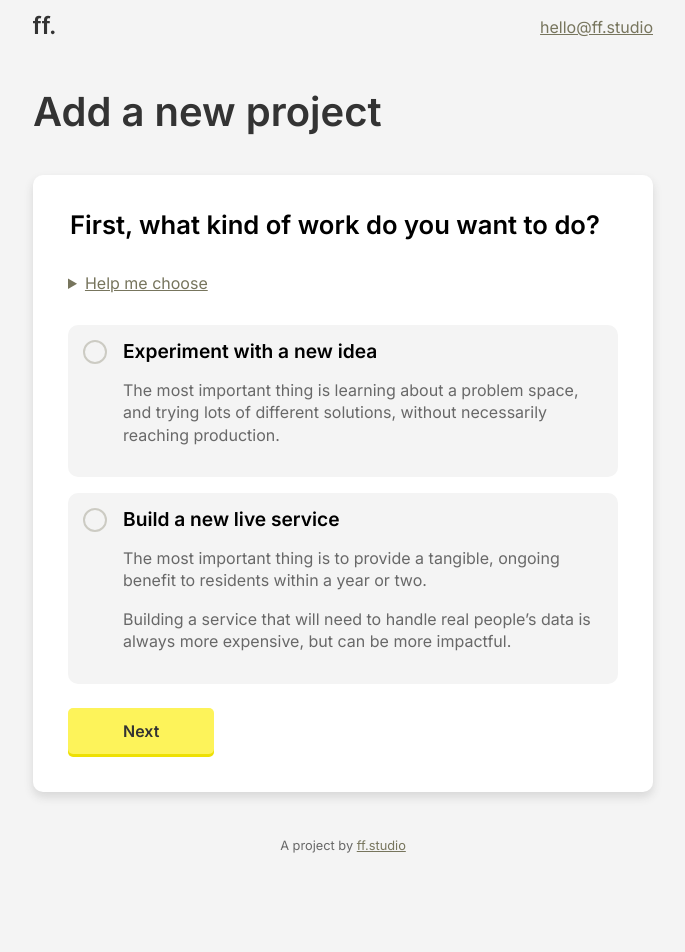
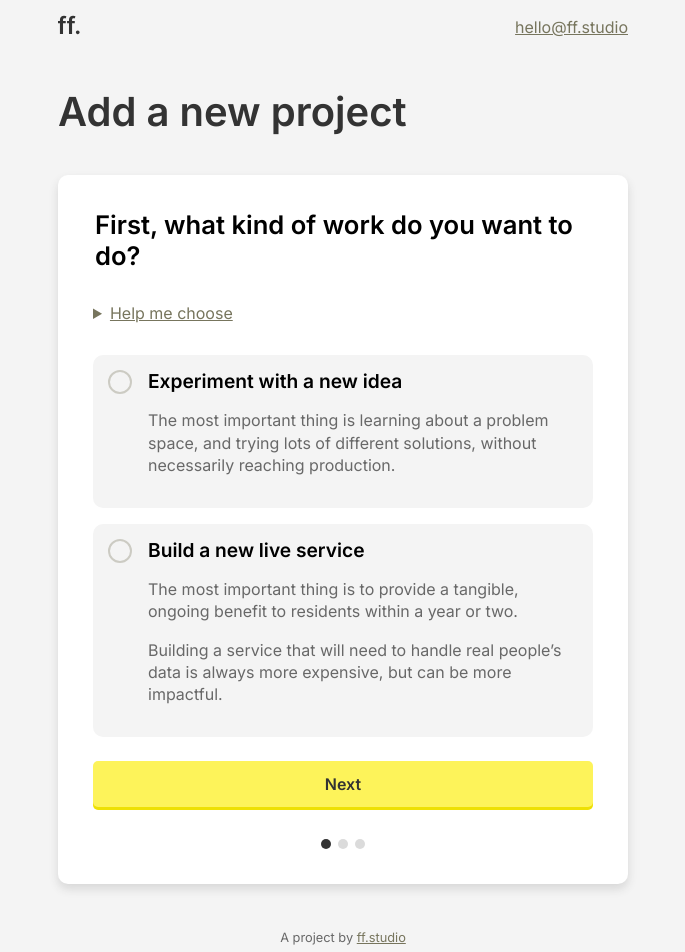
Before and after one commit to jhackett1/ff-cost-calculator, a React (Create React App) app: page /project/new in a window 1280 px wide. Shown: the top 952 px of the page, without its empty margins (297-982 px from the left). Before the commit the page ends 900 px from the top, so only its background shows below. Built offline with nearby package versions, Linux system fonts and the light colour scheme.

Commit message:
add dots and other style improvements

```diff
--- a/src/components/Button.module.scss
+++ b/src/components/Button.module.scss
@@ -38,11 +38,11 @@
     box-shadow: none;
   }
 
-  @media screen and (min-width: 700px) {
-    width: max-content;
-    display: flex;
-    padding: 12px 55px;
-  }
+  // @media screen and (min-width: 700px) {
+  //   width: max-content;
+  //   display: flex;
+  //   padding: 12px 55px;
+  // }
 }
 
 .primaryButton {
--- /dev/null
+++ b/src/components/Dots.module.scss
@@ -0,0 +1,21 @@
+@import "../styles/_base";
+
+.dots {
+  display: flex;
+  flex-direction: row;
+  justify-content: center;
+  align-items: center;
+  gap: 7px;
+  margin-top: 2rem;
+
+  div {
+    width: 10px;
+    height: 10px;
+    border-radius: 100px;
+    background: darken($bg, 10);
+  }
+}
+
+div.filledDot {
+  background: $text;
+}
--- /dev/null
+++ b/src/components/Dots.tsx
@@ -0,0 +1,20 @@
+import s from "./Dots.module.scss"
+
+interface Props {
+  filled: number
+  unfilled: number
+}
+
+const Dots = ({ filled, unfilled }: Props): React.ReactElement => (
+  <div className={s.dots} title={`Step ${filled} of ${unfilled + filled}`}>
+    {[...Array(filled)].map(dot => (
+      <div className={s.filledDot}></div>
+    ))}
+
+    {[...Array(unfilled)].map(dot => (
+      <div></div>
+    ))}
+  </div>
+)
+
+export default Dots
--- a/src/components/Panel.module.scss
+++ b/src/components/Panel.module.scss
@@ -11,6 +11,19 @@
 
   *:first-child {
     margin-top: 0;
+  }
+
+  animation: fadeIn 0.3s ease-out;
+}
+
+@keyframes fadeIn {
+  from {
+    opacity: 0;
+    transform: translateY(3px);
+  }
+  to {
+    opacity: 1;
+    transform: translateY(0px);
   }
 }
 
--- a/src/components/TextField.module.scss
+++ b/src/components/TextField.module.scss
@@ -24,7 +24,7 @@
   @include bodyTextM;
   padding: 10px;
   border-radius: 5px;
-  border: 2px solid $grey2;
+  border: 2px solid $grey3;
   margin-top: 0.5rem;
   width: 100%;
 
@@ -34,7 +34,7 @@
 
   &:focus {
     outline: none;
-    border-color: $text;
-    box-shadow: 0px 0px 0px 3px $focus;
+    border-color: $focus;
+    box-shadow: 0px 0px 0px 1px $focus;
   }
 }
--- a/src/pages/programme.tsx
+++ b/src/pages/programme.tsx
@@ -10,7 +10,28 @@ const ProgrammePage = () => (
 
       <p>Would you like to add another project?</p>
       <Button href="/results">No, get my estimate</Button>
-      <Button href="/project/new" secondary>
+      <Button
+        href="/project/new"
+        secondary
+        icon={
+          <svg width="13" height="14" viewBox="0 0 13 14" fill="none">
+            <path
+              d="M1 7.24268L12 7.24268"
+              stroke="#333333"
+              strokeWidth="2"
+              strokeLinecap="round"
+              strokeLinejoin="round"
+            />
+            <path
+              d="M6.5 1.74268L6.5 12.7427"
+              stroke="#333333"
+              strokeWidth="2"
+              strokeLinecap="round"
+              strokeLinejoin="round"
+            />
+          </svg>
+        }
+      >
         Yes, add another
       </Button>
     </Panel>
--- a/src/pages/projectDelivery.tsx
+++ b/src/pages/projectDelivery.tsx
@@ -2,6 +2,7 @@ import { Form, Formik } from "formik"
 import { useEffect } from "react"
 import { useNavigate } from "react-router-dom"
 import Button from "../components/Button"
+import Dots from "../components/Dots"
 import Panel from "../components/Panel"
 import RadioPanelField from "../components/RadioPanelField"
 import Layout from "../components/_Layout"
@@ -72,6 +73,8 @@ const ProjectDeliveryPage = () => {
             <Button>Next</Button>
           </Form>
         </Formik>
+
+        <Dots filled={2} unfilled={1} />
       </Panel>
     </Layout>
   )
--- a/src/pages/projectNew.tsx
+++ b/src/pages/projectNew.tsx
@@ -1,6 +1,7 @@
 import { Form, Formik } from "formik"
 import { useNavigate } from "react-router-dom"
 import Button from "../components/Button"
+import Dots from "../components/Dots"
 import Panel from "../components/Panel"
 import RadioPanelField from "../components/RadioPanelField"
 import Layout from "../components/_Layout"
@@ -64,6 +65,8 @@ const ProjectNewPage = () => {
             </Form>
           )}
         </Formik>
+
+        <Dots filled={1} unfilled={2} />
       </Panel>
     </Layout>
   )
--- a/src/pages/projectNickname.tsx
+++ b/src/pages/projectNickname.tsx
@@ -2,6 +2,7 @@ import { Form, Formik } from "formik"
 import { useEffect } from "react"
 import { useNavigate } from "react-router-dom"
 import Button from "../components/Button"
+import Dots from "../components/Dots"
 import Panel from "../components/Panel"
 import TextField from "../components/TextField"
 import Layout from "../components/_Layout"
@@ -34,7 +35,7 @@ const ProjectNicknamePage = () => {
           initialValues={{ nickname: "" }}
         >
           <Form>
-            <h2>Just a few more questions</h2>
+            <h2>Just a few more questions...</h2>
 
             <TextField
               name="nickname"
@@ -46,6 +47,8 @@ const ProjectNicknamePage = () => {
             <Button>Next</Button>
           </Form>
         </Formik>
+
+        <Dots filled={3} unfilled={0} />
       </Panel>
     </Layout>
   )
--- a/src/styles/_base.scss
+++ b/src/styles/_base.scss
@@ -4,7 +4,7 @@ $link: #77755d;
 // $bg: #efefef;
 $bg: #f4f4f4;
 
-$focus: #003cff;
+$focus: #0059ff;
 $grey1: $text;
 $grey2: #686868;
 $grey3: #cccbc3;
--- a/src/styles/_mixins.scss
+++ b/src/styles/_mixins.scss
@@ -5,7 +5,7 @@
 @mixin fixedWidthContainer {
   margin-left: auto;
   margin-right: auto;
-  max-width: 650px;
+  max-width: 600px;
 }
 
 @mixin bodyTextS {
```
